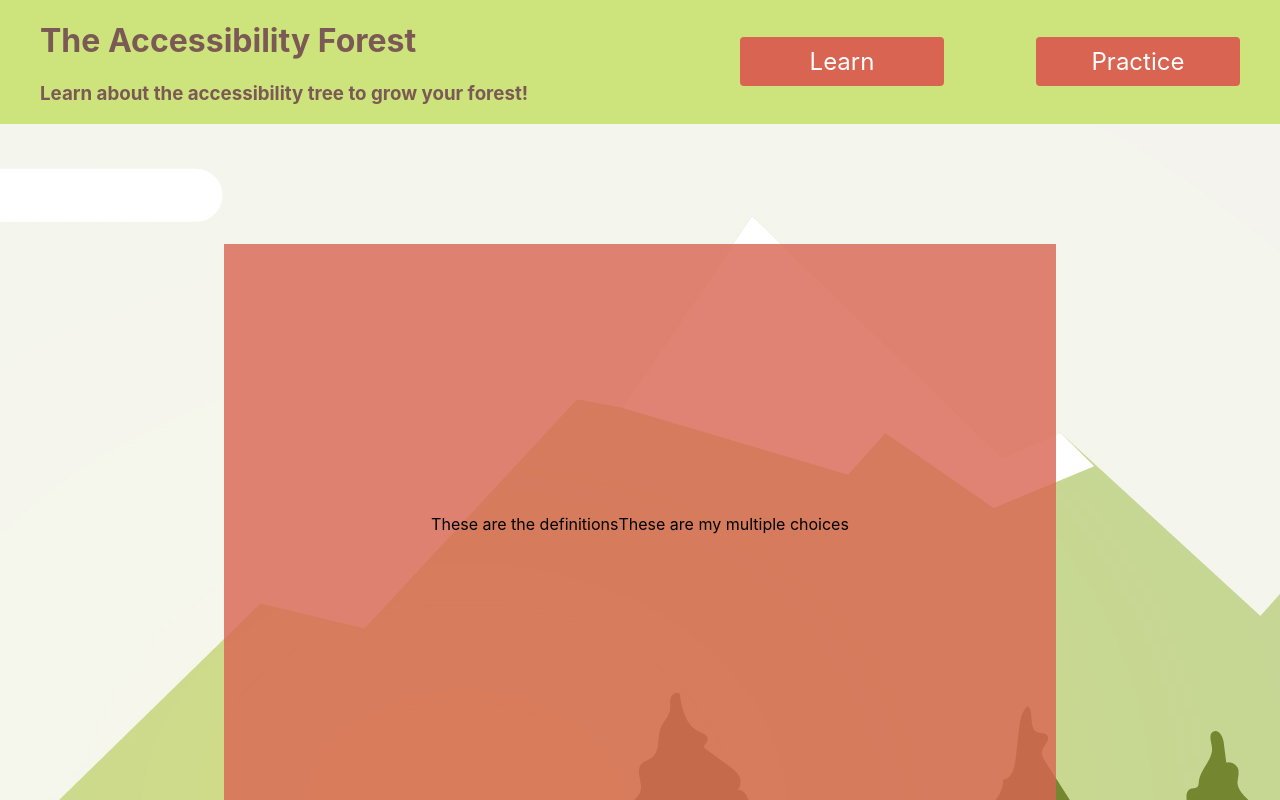
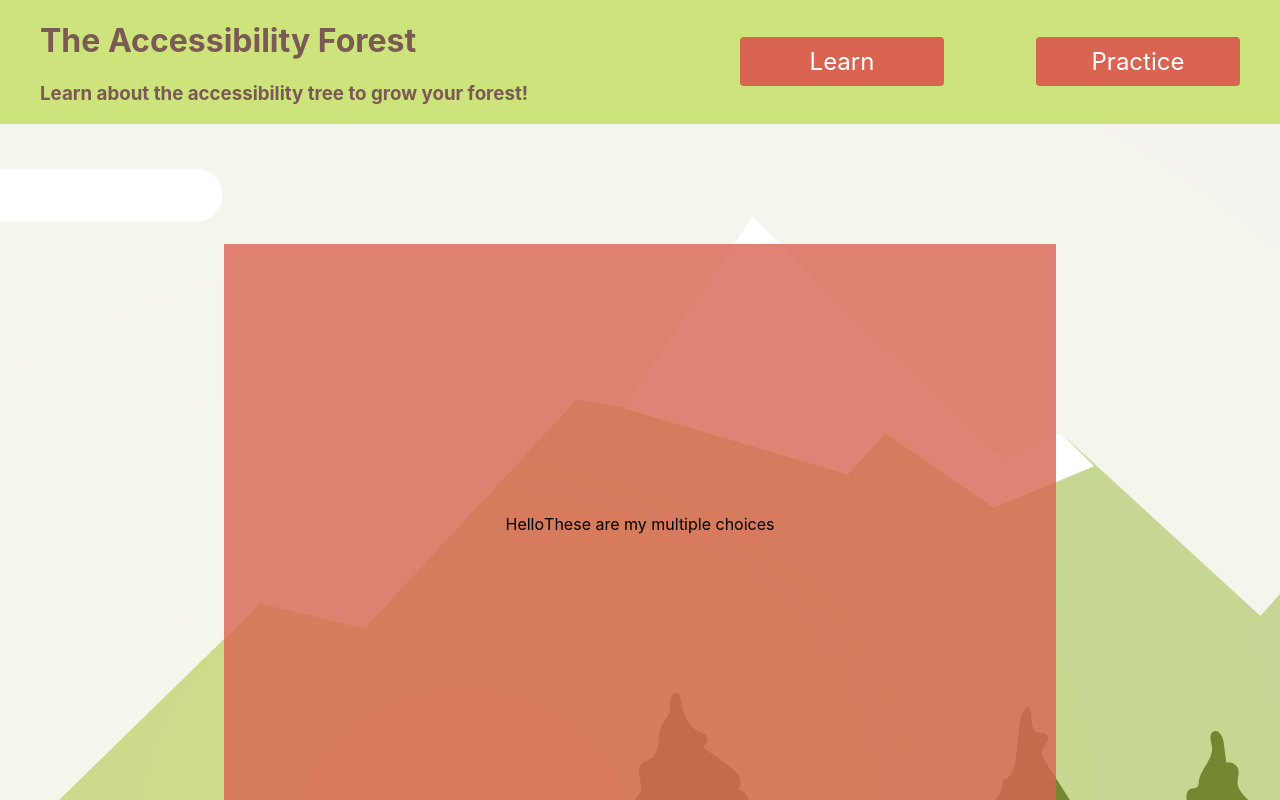
Before and after one commit to joejohnson3985/the-accessibility-forest, a React (Create React App) app: page / in a window 1280 px wide. Both pictures are taken after typing "Sample" into the empty fields and a click on the input 810 px from the left and 523 px from the top of the page. Shown: the top 800 px of the page. Built offline with nearby package versions, Linux system fonts and the light colour scheme.

Commit message:
Grabbed data and brought it down to children

```diff
--- a/src/Actions.js
+++ b/src/Actions.js
@@ -22,7 +22,7 @@ class Actions extends Component {
     if(!this.props.forestName) {
       whatToRender = <Welcome nameForest={this.nameForest}/>
     } else {
-      whatToRender = <Learn />
+      whatToRender = <Learn data={this.props.data}/>
     }
     return (
       <div className='actions-container'>
--- a/src/App.js
+++ b/src/App.js
@@ -9,8 +9,8 @@ class App extends Component {
   constructor() {
     super();
     this.state = {
-      forestName: ''
-
+      forestName: '',
+      data: Terms
     }
   }
 
@@ -24,11 +24,10 @@ class App extends Component {
 
   render() {
 
-    console.log(Terms)
     return (
       <div>
         <Header />
-        <Actions forestName={this.state.forestName} nameForest={this.nameForest}/>
+        <Actions data={this.state.data} forestName={this.state.forestName} nameForest={this.nameForest}/>
         <Forest forestName={this.state.forestName} />
       </div>
     );
--- a/src/DefinitionCard.js
+++ b/src/DefinitionCard.js
@@ -2,17 +2,30 @@ import React, { Component } from 'react';
 
 
 class DefinitionCard extends Component {
-  constructor() {
-    super ();
+  constructor(props) {
+    super (props);
     this.state = {
+      definitions: [],
+      currentTerm: 0
+    }
+  }
 
-    }
+  componentDidMount() {
+    this.getDefinitions();
+  }
+
+  getDefinitions = () => {
+    console.log(this.state.currentTerm)
+    const termDefinitions = this.props.data.map((term) => term.definition)
+    this.setState({
+      definitions: termDefinitions
+    })
   }
 
   render() {
     return (
       <div>
-       <p>These are the definitions</p>
+        <p>Hello</p>
       </div>
     )
   }
--- a/src/Learn.js
+++ b/src/Learn.js
@@ -4,16 +4,17 @@ import DefinitionCard from './DefinitionCard.js';
 import MultipleChoice from './MultipleChoice.js';
 
 class Learn extends Component {
-  constructor() {
-    super();
+  constructor(props) {
+    super(props);
     this.state = {
     }
   }
 
   render() {
+    console.log(this.props.data)
     return (
       <div className="learn-container">
-        <DefinitionCard />
+        <DefinitionCard data={this.props.data}/>
         <MultipleChoice />
       </div>
     )
```
Also changed, not shown: 1 other file (tests, documents, lock files or other folders).
